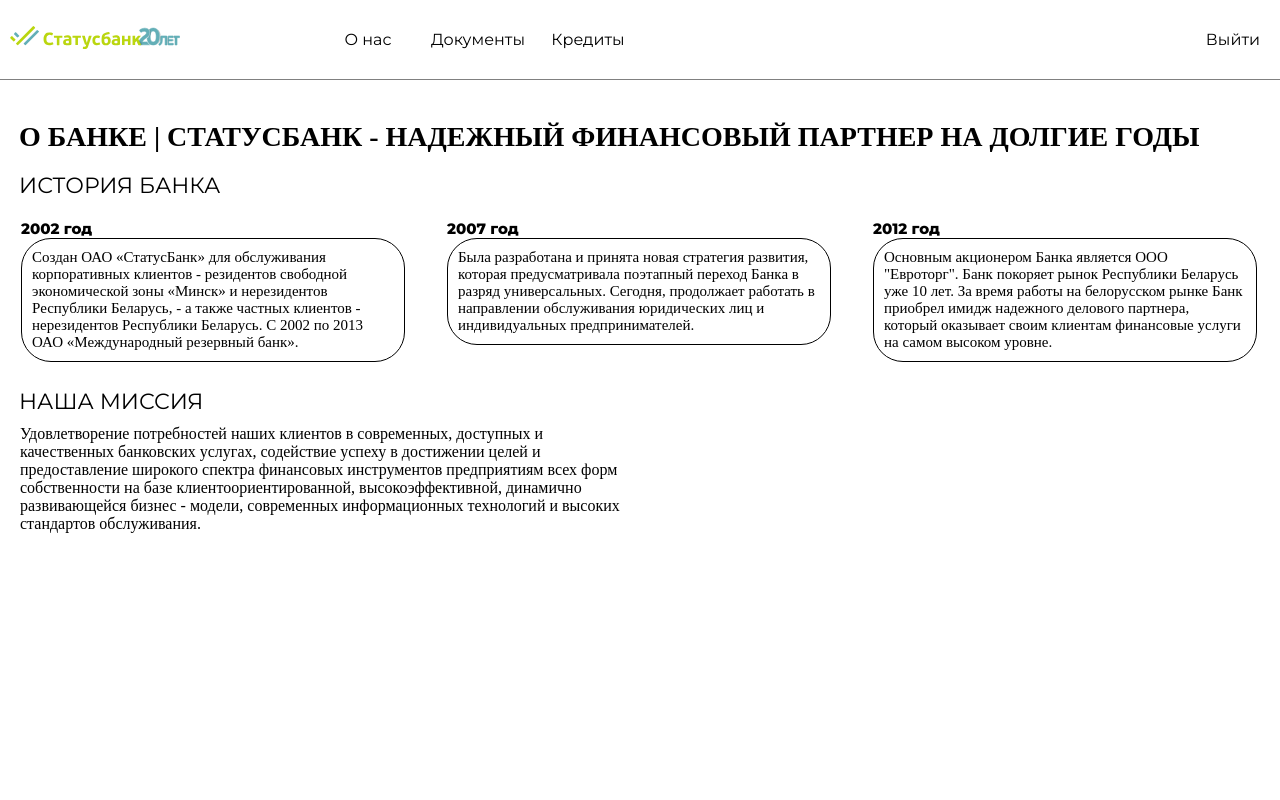
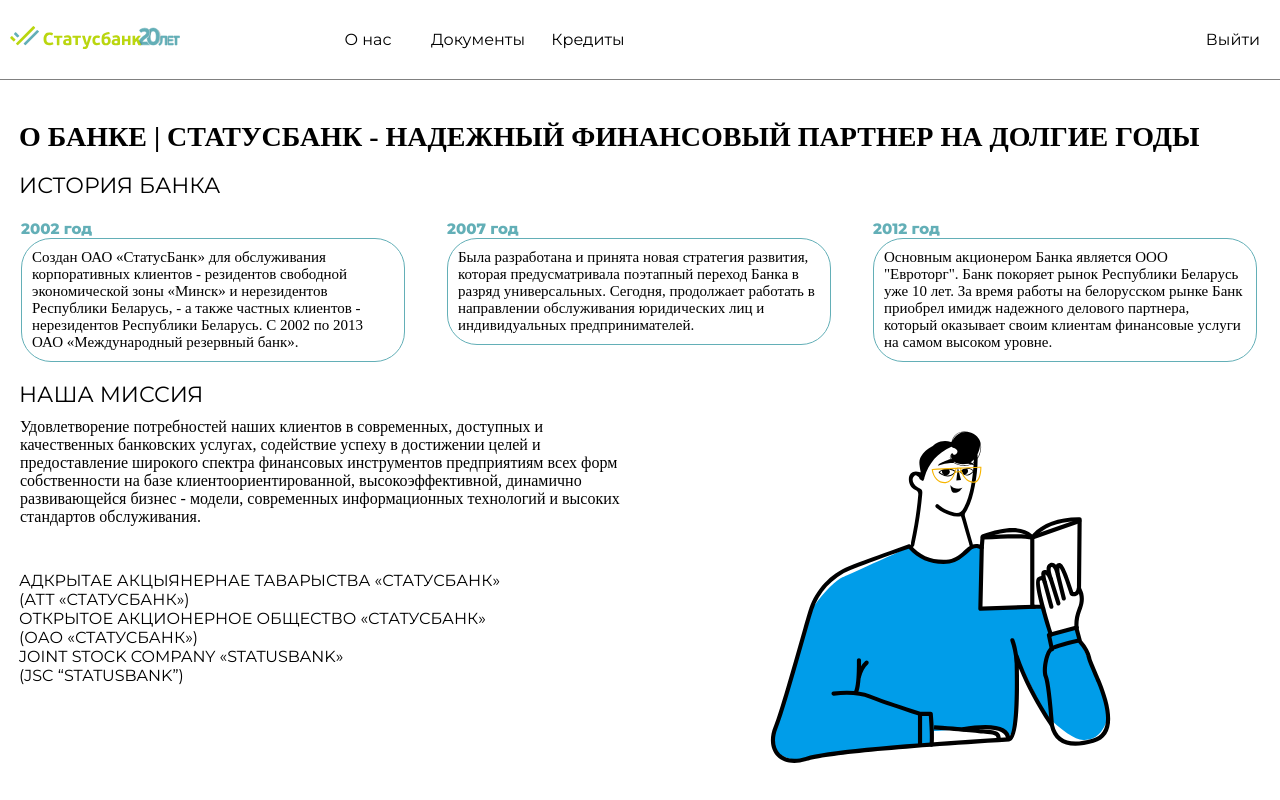
Before and after one commit to AlinaWebApp/WebApp, a Vue app: page /about in a window 1280 px wide. Built offline with nearby package versions, Linux system fonts and the light colour scheme; no server answers.

Commit message:
feat: page about us

```diff
--- a/src/components/Title.vue
+++ b/src/components/Title.vue
@@ -59,6 +59,22 @@
         высокоэффективной, динамично развивающейся бизнес - модели, современных
         информационных технологий и высоких стандартов обслуживания.
       </div>
+      <div class="third-content">
+        <div class="statusbank">
+          <div class="logo"></div>
+          <div class="logo-text">
+            <p>Адкрытае акцыянернае таварыства «СтатусБанк»</p>
+            <p>(АТТ «СтатусБанк»)</p>
+            <p>Открытое акционерное общество «СтатусБанк»</p>
+            <p>(ОАО «СтатусБанк»)</p>
+            <p>Joint Stock Company «StatusBank»</p>
+            <p>(JSC “StatusBank”)</p>
+          </div>
+        </div>
+      </div>
+    </div>
+    <div class="img">
+      <div class="back"></div>
     </div>
   </div>
 </template>
@@ -103,9 +119,10 @@
 }
 .item {
   font-family: "Montserrat", sans-serif;
+  color: #63afb7;
 }
 .text {
-  border: 1px solid black;
+  border: 1px solid #63afb7;
   padding: 10px;
   border-radius: 30px;
 }
@@ -113,8 +130,12 @@
   margin-right: 0;
 }
 .second-content {
+  width: 100%;
+}
+.wrraper {
   width: 50%;
-  margin-top: 2%;
+  margin-top: 0%;
+  float: left;
 }
 .mission {
   letter-spacing: 0px;
@@ -129,4 +150,35 @@
   margin-left: 20px;
   margin-top: 10px;
 }
+.img {
+  width: 50%;
+  float: right;
+}
+.back {
+  background-image: url("../assets/about-us.svg");
+  background-repeat: no-repeat;
+  background-position: bottom;
+  background-size: contain;
+  position: absolute;
+  width: 47%;
+  height: 43%;
+  margin-top: 69px;
+}
+.logo {
+  background-image: url("../assets/logo-about-us.png");
+  background-repeat: no-repeat;
+  background-position: left;
+  background-size: contain;
+  position: absolute;
+}
+.logo-text {
+  letter-spacing: 0px;
+  font-weight: normal;
+  font-size: 16px;
+  text-transform: uppercase;
+  font-family: "Montserrat", sans-serif;
+  margin-top: 45px;
+  margin-left: 19px;
+
+}
 </style>
--- a/src/views/AboutUs.vue
+++ b/src/views/AboutUs.vue
@@ -2,12 +2,13 @@
   <div class="main-container">
     <header-main-page />
     <div class="full">
-      <div class="right">
+
         <div class="content-container">
           <title-about />
+
         </div>
 
-      </div>
+
     </div>
   </div>
 </template>
@@ -25,4 +26,5 @@
   height: 100vh;
 }
 
+
 </style>
```
Also changed, not shown: src/assets/logo-about-us.png (added).
